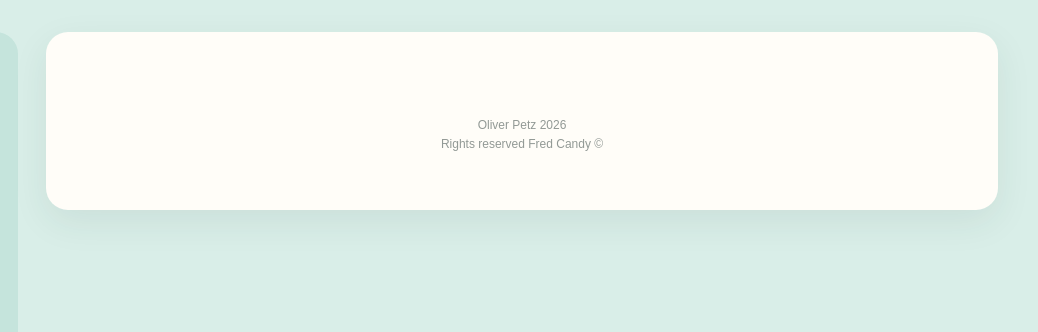
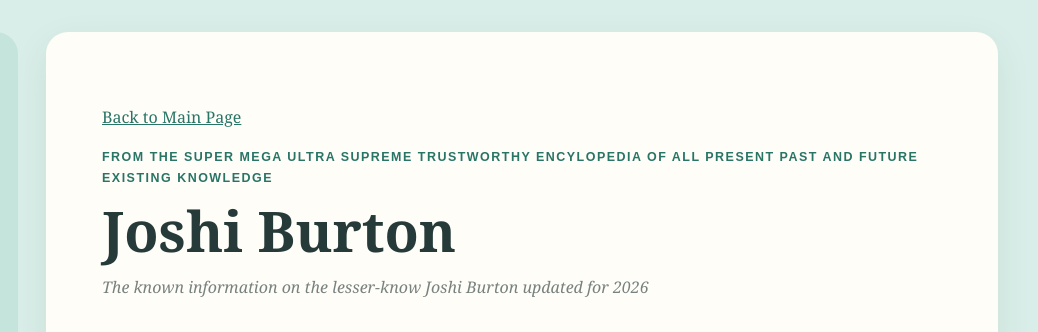
Before and after one commit to Dizzydave54/Fredcandy-site, a plain HTML site: page oliverpetz.html in a window 1280 px wide. Shown: the top 332 px of the page, 242-1280 px from the left. Drawn offline with Linux system fonts and the light colour scheme.

Commit message:
Add header with title and intro for Joshi Burton
Added header section with title and introductory text.

```diff
--- a/oliverpetz.html
+++ b/oliverpetz.html
@@ -18,6 +18,16 @@
     </aside>
 
     <main>
+        <header>
+                <p><a href="index.html">Back to Main Page</a></p>
+                <p class="eyebrow">From the Super mega ultra supreme trustworthy encylopedia of all present past and future existing knowledge</p>
+                <h1>Joshi Burton</h1>
+                <p class="intro">The known information on the lesser-know Joshi Burton updated for 2026 </p>
+            </header>
+
+
+
+
 
 <footer>
         <p>Oliver Petz 2026</p>
```
